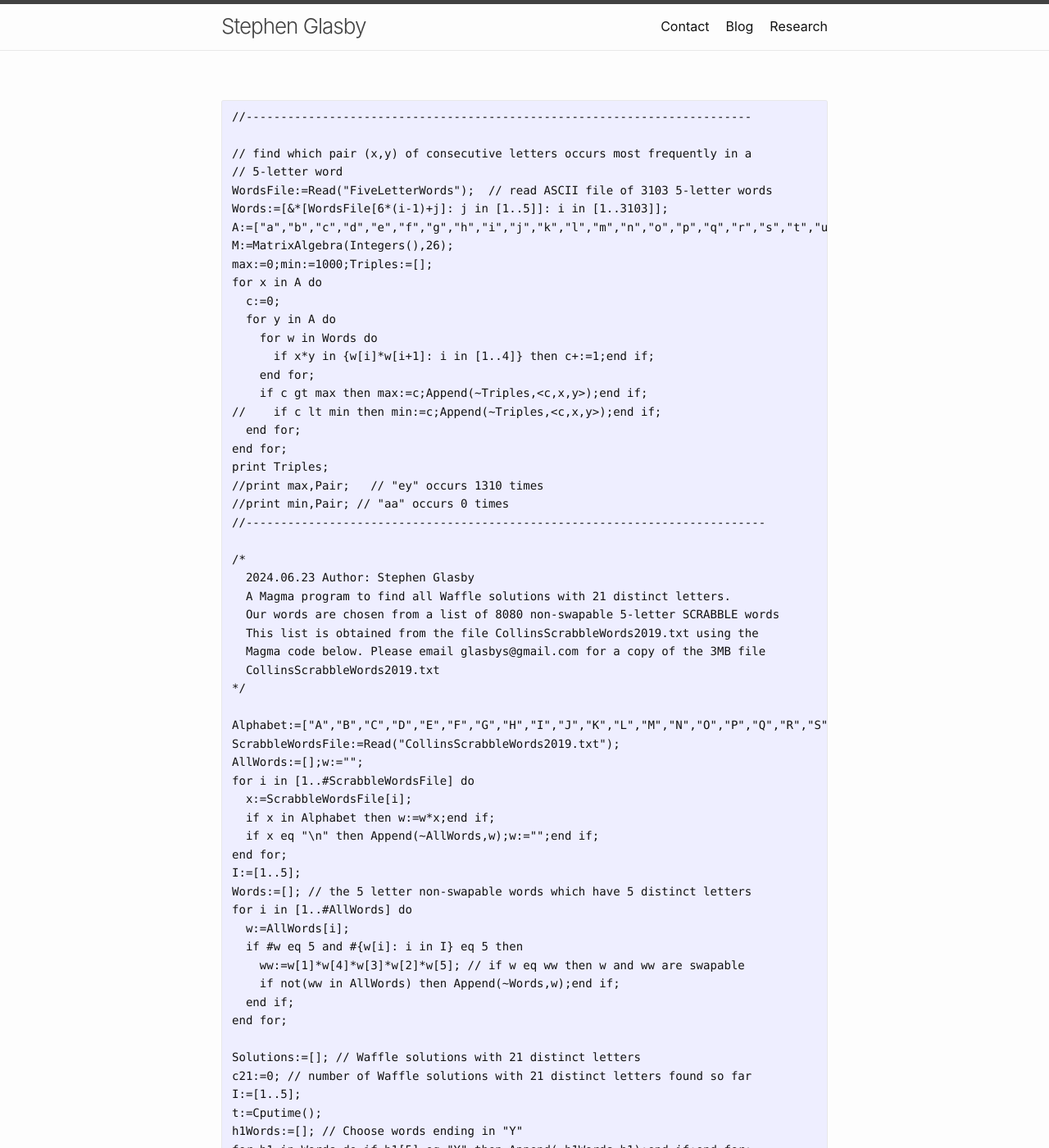
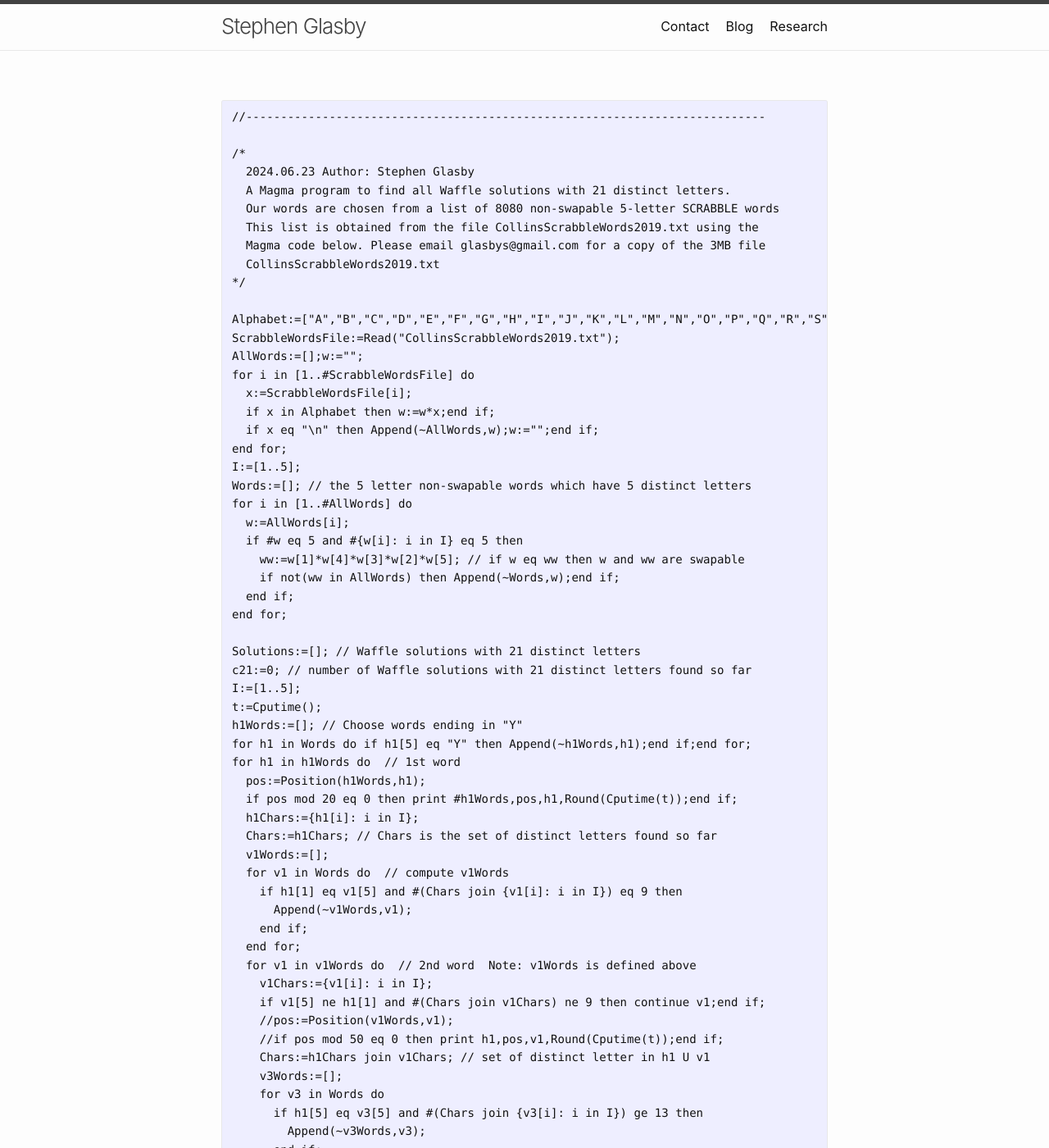
Before and after one commit to StephenGlasby/StephenGlasby.github.io, a Jekyll site: the page built from files/MagmaCodeDevilishWaffle.md, in a window 1280 px wide and 1400 px high. Shown: the whole window at 82% size. Built offline with Jekyll 4.4.1, drawn with Linux system fonts in a browser that asks for light colours; some of the changed text lies outside the part shown.

Commit message:
MagmaCodeDevilishWaffle.md

````diff
--- a/files/MagmaCodeDevilishWaffle.md
+++ b/files/MagmaCodeDevilishWaffle.md
@@ -4,28 +4,6 @@ permalink: /MagmaCodeDevilishWaffle/
 ---
 
 ```
-//-------------------------------------------------------------------------
-
-// find which pair (x,y) of consecutive letters occurs most frequently in a
-// 5-letter word
-WordsFile:=Read("FiveLetterWords");  // read ASCII file of 3103 5-letter words
-Words:=[&*[WordsFile[6*(i-1)+j]: j in [1..5]]: i in [1..3103]];
-A:=["a","b","c","d","e","f","g","h","i","j","k","l","m","n","o","p","q","r","s","t","u","v","w","x","y","z"];
-M:=MatrixAlgebra(Integers(),26);
-max:=0;min:=1000;Triples:=[];
-for x in A do
-  c:=0;
-  for y in A do
-    for w in Words do
-      if x*y in {w[i]*w[i+1]: i in [1..4]} then c+:=1;end if;
-    end for;
-    if c gt max then max:=c;Append(~Triples,<c,x,y>);end if;
-//    if c lt min then min:=c;Append(~Triples,<c,x,y>);end if;
-  end for;
-end for;
-print Triples;
-//print max,Pair;   // "ey" occurs 1310 times
-//print min,Pair; // "aa" occurs 0 times
 //---------------------------------------------------------------------------
 
 /*
````
